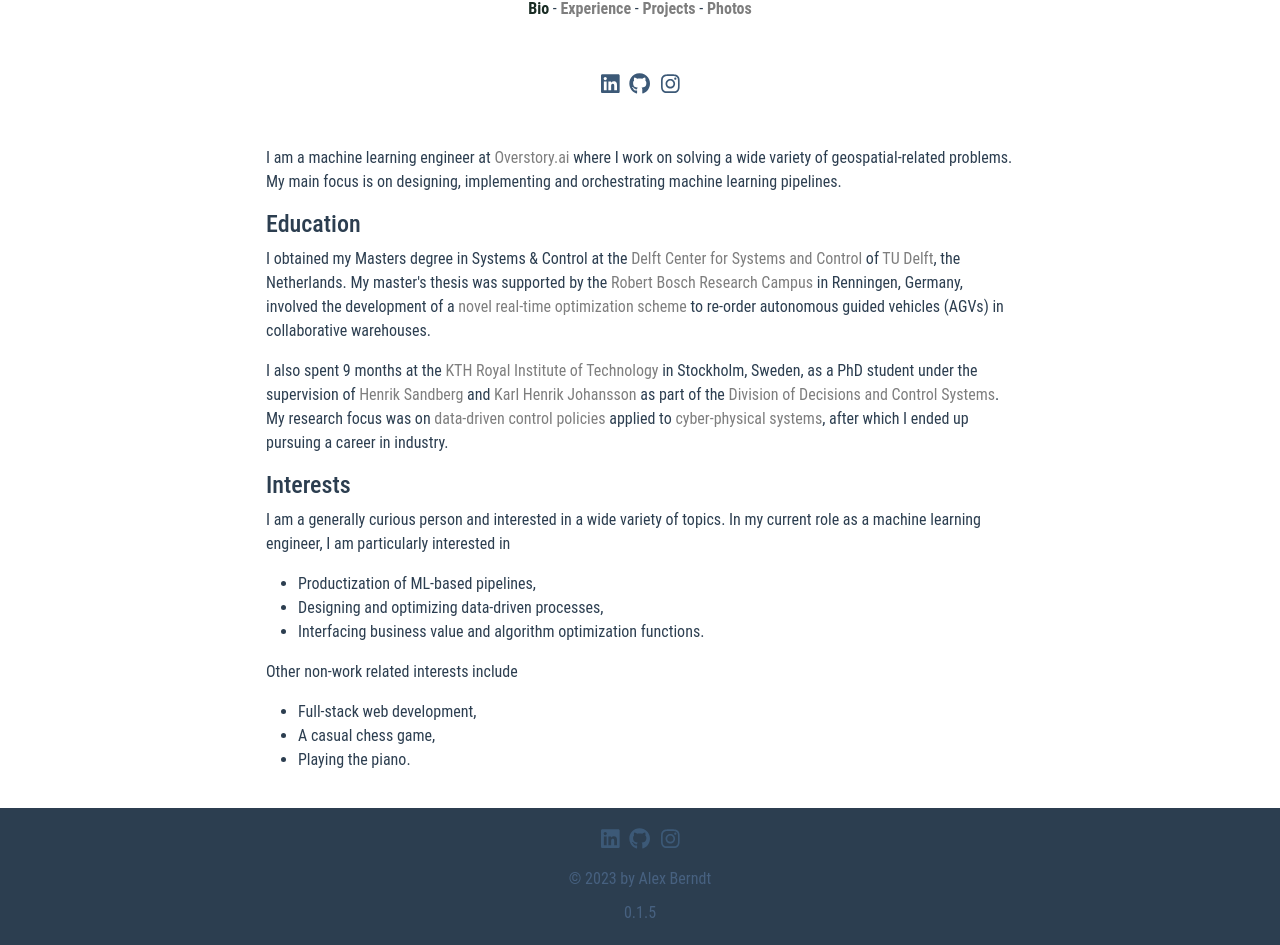
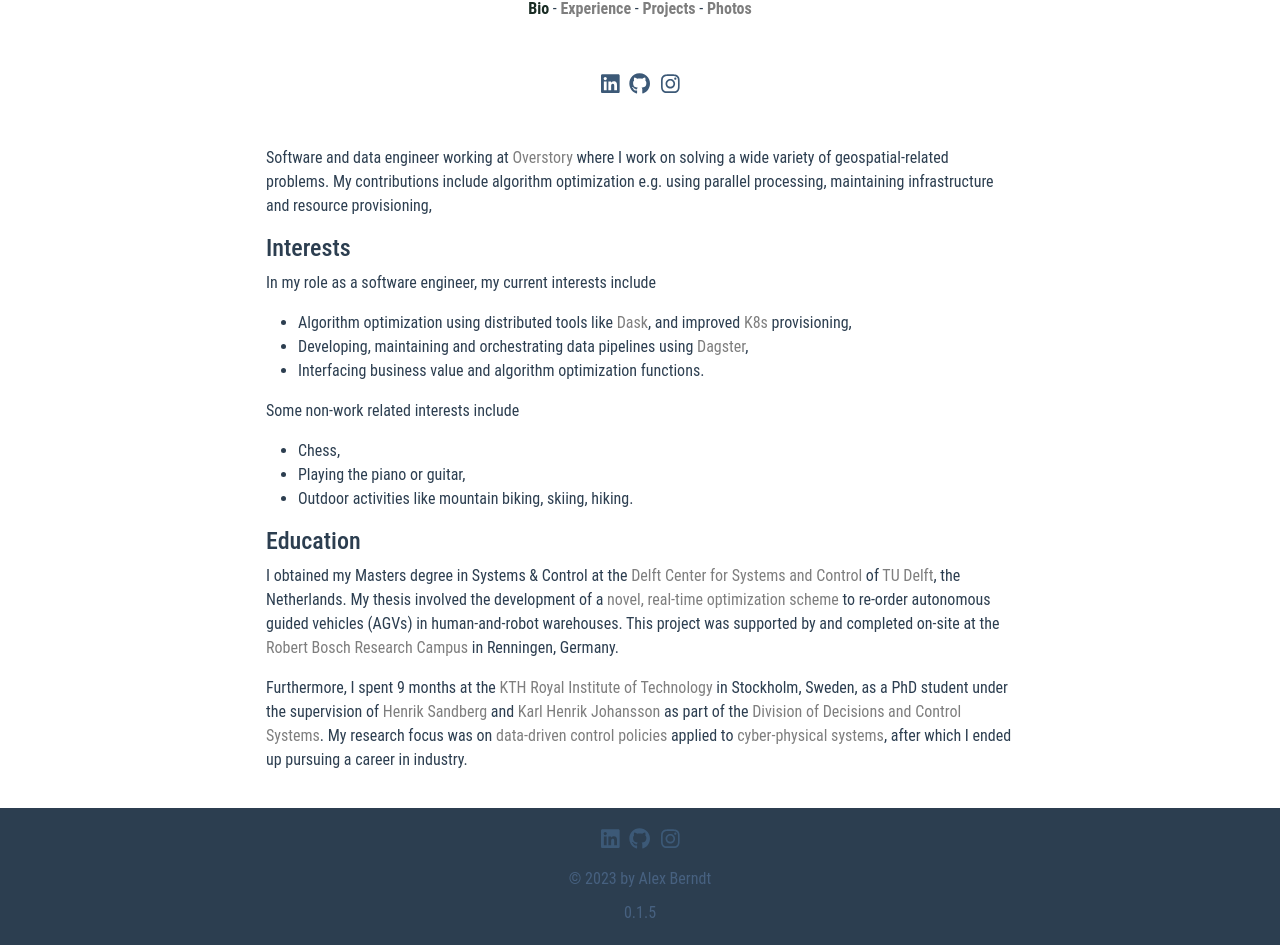
Before and after one commit to alexberndt/cv, a Vue app: page / in a window 1280 px wide. Shown: the part 432-1377 px from the top of the page. Built offline with nearby package versions, Linux system fonts and the light colour scheme.

Commit message:
(chore): Refactored home bio

```diff
--- a/src/views/Home.vue
+++ b/src/views/Home.vue
@@ -1,26 +1,40 @@
 <template>
   <div class="home">
     <p>
-      I am a machine learning engineer at
-        <a href="https://www.overstory.com/">Overstory.ai</a>
+      Software and data engineer working at
+        <a href="https://www.overstory.com/">Overstory</a>
       where I work on solving a wide variety of geospatial-related problems.
-      My main focus is on designing, implementing and orchestrating
-      machine learning pipelines.
+      My contributions include algorithm optimization
+        e.g. using parallel processing,
+        maintaining infrastructure and resource provisioning,
+
     </p>
+    <h4>Interests</h4>
+    <p>In my role as a software engineer, my current interests include</p>
+    <ul>
+      <li>Algorithm optimization using distributed tools like <a href="https://www.dask.org/">Dask</a>, and improved <a href="https://kubernetes.io/">K8s</a> provisioning,</li>
+      <li>Developing, maintaining and orchestrating data pipelines using <a href="https://dagster.io/">Dagster</a>,</li>
+      <li>Interfacing business value and algorithm optimization functions.</li>
+    </ul>
+    <p>Some non-work related interests include</p>
+    <ul>
+      <li>Chess,</li>
+      <li>Playing the piano or guitar,</li>
+      <li>Outdoor activities like mountain biking, skiing, hiking.</li>
+    </ul>
     <h4>Education</h4>
     <p>
       I obtained my Masters degree in Systems & Control at the
       <a href="https://www.tudelft.nl/3me/over/afdelingen/delft-center-for-systems-and-control">Delft Center for Systems and Control</a>
        of <a href="https://www.tudelft.nl/en/">TU Delft</a>,
         the Netherlands.
-      My master's thesis was supported by the
-      <a href="https://www.bosch-ai.com/">Robert Bosch Research Campus</a> in Renningen, Germany,
-      involved the development of a
-      <a href="https://repository.tudelft.nl/islandora/object/uuid%3Ad70c13ac-a992-4408-a7db-30033eec987d"> novel real-time optimization scheme</a>
-       to re-order autonomous guided vehicles
-       (AGVs) in collaborative warehouses.
+      My thesis involved the development of a
+      <a href="https://repository.tudelft.nl/islandora/object/uuid%3Ad70c13ac-a992-4408-a7db-30033eec987d">novel, real-time optimization scheme</a>
+      to re-order autonomous guided vehicles (AGVs) in human-and-robot warehouses.
+      This project was supported by and completed on-site at the
+      <a href="https://www.bosch-ai.com/">Robert Bosch Research Campus</a> in Renningen, Germany.
     </p>
-    <p>I also spent 9 months at the
+    <p>Furthermore, I spent 9 months at the
       <a href="https://www.kth.se/en">KTH Royal Institute of Technology</a>
       in Stockholm, Sweden, as a PhD student under the supervision of
       <a href="https://people.kth.se/~hsan/">Henrik Sandberg</a>
@@ -34,21 +48,6 @@
       <a href="https://ptolemy.berkeley.edu/projects/cps/">cyber-physical systems</a>,
       after which I ended up pursuing a career in industry.
     </p>
-    <h4>Interests</h4>
-    <p>I am a generally curious person and interested in a wide variety of topics.
-      In my current role as a machine learning engineer, I am particularly interested in
-    </p>
-    <ul>
-      <li>Productization of ML-based pipelines,</li>
-      <li>Designing and optimizing data-driven processes,</li>
-      <li>Interfacing business value and algorithm optimization functions.</li>
-    </ul>
-    <p>Other non-work related interests include</p>
-    <ul>
-      <li>Full-stack web development,</li>
-      <li>A casual chess game,</li>
-      <li>Playing the piano.</li>
-    </ul>
   </div>
 </template>
 
```
